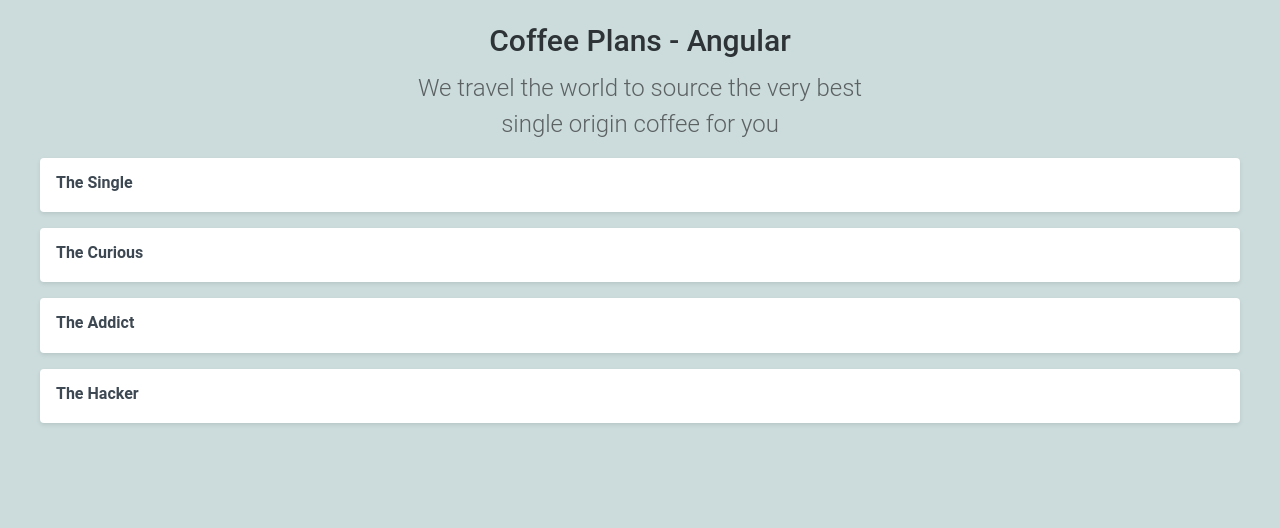
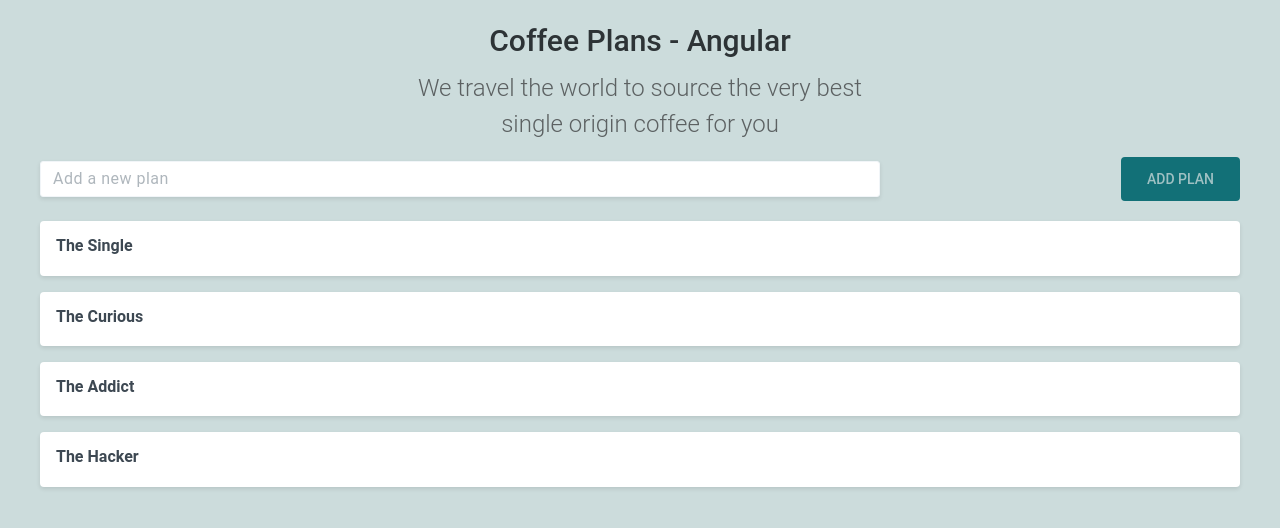
Before and after one commit to railsstudent/intro-angular-components, an Angular app: page / in a window 1280 px wide. Shown: the top 528 px of the page. Built offline with nearby package versions, Linux system fonts and the light colour scheme.

Commit message:
feat: add AddCoffeePlan component

```diff
--- a/angular.json
+++ b/angular.json
@@ -17,7 +17,6 @@
             "index": "src/index.html",
             "browser": "src/main.ts",
             "polyfills": [
-              "zone.js"
             ],
             "tsConfig": "tsconfig.app.json",
             "assets": [
@@ -74,8 +73,6 @@
           "builder": "@angular-devkit/build-angular:karma",
           "options": {
             "polyfills": [
-              "zone.js",
-              "zone.js/testing"
             ],
             "tsConfig": "tsconfig.spec.json",
             "assets": [
--- a/package.json
+++ b/package.json
@@ -21,8 +21,7 @@
     "@angular/platform-browser-dynamic": "^19.0.0-next.0",
     "@angular/router": "^19.0.0-next.0",
     "rxjs": "~7.8.0",
-    "tslib": "^2.3.0",
-    "zone.js": "~0.15.0"
+    "tslib": "^2.3.0"
   },
   "devDependencies": {
     "@angular-devkit/build-angular": "^19.0.0-rc.0",
--- /dev/null
+++ b/src/app/add-coffee-plan/add-coffee-plan.component.css
@@ -0,0 +1,22 @@
+input {
+    padding: 0.5rem 0.75rem;
+}
+
+.add-plan-form {
+    display: flex;
+    align-items: center;
+    justify-content: space-between;
+}
+
+.add-plan-form input {
+    width: 70%;
+    border-radius: 3px;
+    box-shadow: 0 2px 4px 0 rgba(0, 0, 0, 0.1);
+    border: 1px solid #f1f5f8;
+    color: #606f7b;
+    padding: 0.5rem 0.75rem;
+    box-sizing: border-box;
+    font-size: 1rem;
+    letter-spacing: 0.5px;
+    margin: 0.5rem 0;
+}
--- /dev/null
+++ b/src/app/add-coffee-plan/add-coffee-plan.component.ts
@@ -0,0 +1,27 @@
+import { ChangeDetectionStrategy, Component, output, signal } from '@angular/core';
+import { FormsModule } from '@angular/forms';
+
+@Component({
+  selector: 'app-add-coffee-plan',
+  imports: [FormsModule],
+  template: `
+    <form class="add-plan-form" (ngSubmit)="addPlan()">
+      <input name="newPlan" type="text" placeholder="Add a new plan" [(ngModel)]="newPlan" />
+      <button class="btn btn-primary" type="submit" [disabled]="newPlan().length < 5">
+        Add Plan
+      </button>
+    </form>
+  `,
+  styleUrl: './add-coffee-plan.component.css',
+  changeDetection: ChangeDetectionStrategy.OnPush
+})
+export class AddCoffeePlanComponent {
+  newPlan = signal('');
+
+  addCoffeePlan = output<string>();
+
+  addPlan() {
+    this.addCoffeePlan.emit(this.newPlan());
+    this.newPlan.set('');
+  }
+}
--- a/src/app/plan-picker/plan-picker.component.ts
+++ b/src/app/plan-picker/plan-picker.component.ts
@@ -1,11 +1,13 @@
 import { ChangeDetectionStrategy, Component, signal } from '@angular/core';
+import { AddCoffeePlanComponent } from '../add-coffee-plan/add-coffee-plan.component';
 import { CoffeePlanComponent } from '../coffee-plan/coffee-plan.component';
 
 @Component({
   selector: 'app-plan-picker',
-  imports: [CoffeePlanComponent],
+  imports: [CoffeePlanComponent, AddCoffeePlanComponent],
   template: `
     <div class="plans">
+      <app-add-coffee-plan (addCoffeePlan)="addPlan($event)" />
       {{selectedPlan()}}
       @for (plan of plans(); track plan) {
         <app-coffee-plan [name]="plan" (selectedPlan)="handleSelectPlan($event)" [selected]="selectedPlan() === plan" />
@@ -22,4 +24,8 @@ export class PlanPickerComponent {
   handleSelectPlan(name: string) {
     this.selectedPlan.set(name);
   }
+
+  addPlan(name: string) {
+    this.plans.update((plans) => [...plans, name]);
+  }
 }
```
Also changed, not shown: 1 other file (tests, documents, lock files or other folders).
